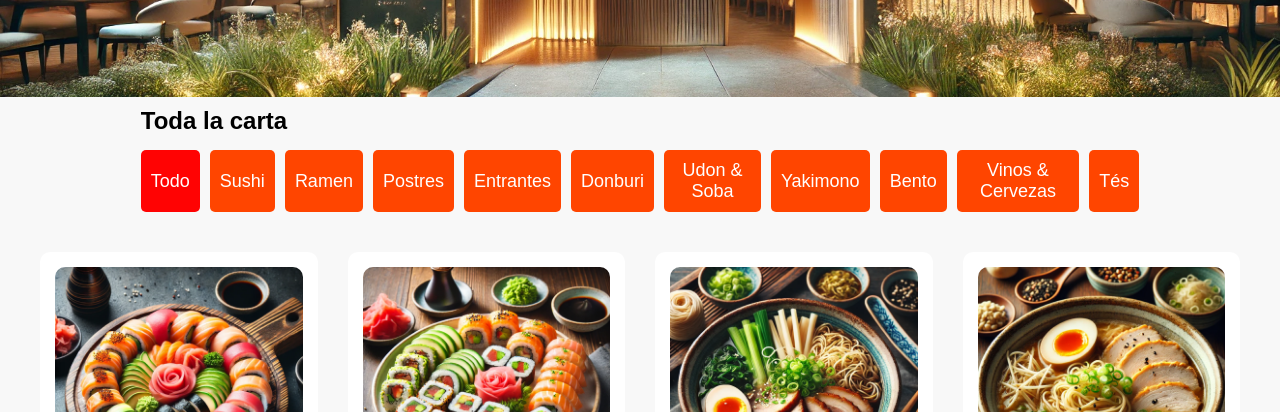
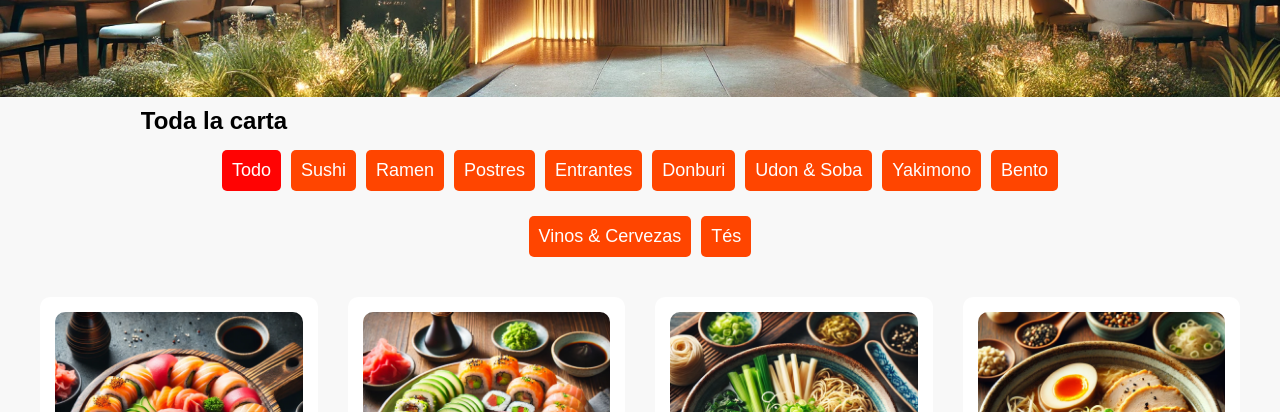
Before and after one commit to raulg84/kaizen-prime, a website built with Parcel: page src/menu.html in a window 1280 px wide. Shown: the part 388-800 px from the top of the page. Built offline with nearby package versions, Linux system fonts and the light colour scheme.

Commit message:
Corrección desbordamiento de botones de menu.html

```diff
--- a/src/css/styles.css
+++ b/src/css/styles.css
@@ -178,6 +178,13 @@ footer a:hover {
   padding: 10px;
 }
 
+/* En pantallas de más de 1200px ocuparán un ancho máximo del 60% */
+@media (min-width: 1200px) {
+  .filtro-container {
+    max-width: 78%;
+  }
+}
+
 #titulo-categoria {
   font-size: 24px;
   font-weight: bold;
@@ -186,14 +193,17 @@ footer a:hover {
 
 .botones-filtro {
   display: flex;
+  flex-wrap: wrap; /*Los botones saltan a la siguiente línea */
   gap: 10px;
-  /* Espaciado entre los botones */
+  justify-content: center;
+  width: 100%;
+  box-sizing: border-box;
 }
 
-/* En pantallas de más de 1200px ocuparán un ancho máximo del 60% */
-@media (min-width: 1200px) {
-  .filtro-container {
-    max-width: 78%;
+ /* Para pantallas muy pequeñas cada botón ocupa el 100% del ancho */
+@media (max-width: 480px) {
+  .botones-filtro button {
+    flex: 1 1 100%;
   }
 }
 
```
